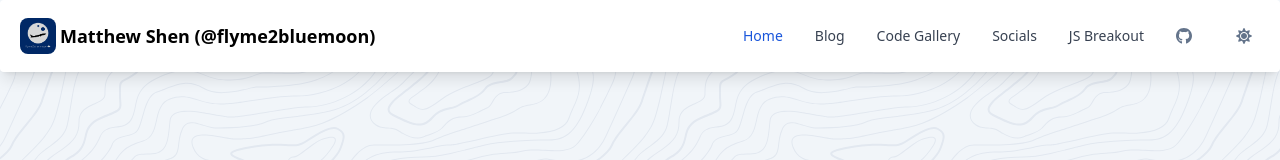
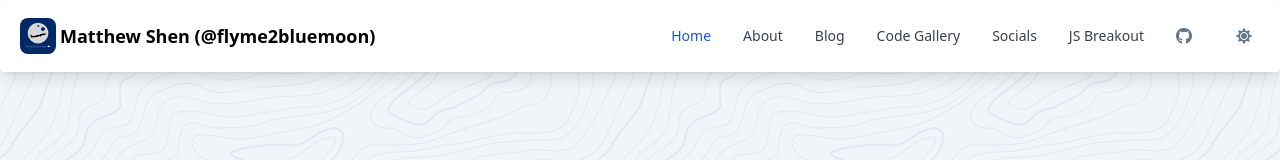
Before and after one commit to flyme2bluemoon/flyme2bluemoon.github.io, a React (Create React App) app: page / in a window 1280 px wide. Shown: the top 160 px of the page. Built offline with nearby package versions, Linux system fonts and the light colour scheme; no server answers.

Commit message:
update navbar

```diff
--- a/src/components/Navbar.tsx
+++ b/src/components/Navbar.tsx
@@ -23,6 +23,9 @@
             <ul className="flex flex-col mt-4 md:flex-row md:space-x-8 md:mt-0 md:text-sm md:font-medium">
               <li>
                 <a href="/#" className="block py-2 pr-4 pl-3 text-white bg-blue-700 rounded md:bg-transparent md:text-blue-700 md:p-0 dark:text-white" aria-current="page">Home</a>
+              </li>
+              <li>
+                <a href="/#about" className="block py-2 pr-4 pl-3 text-gray-700 border-b border-gray-100 hover:bg-gray-50 md:hover:bg-transparent md:border-0 md:hover:text-blue-700 md:p-0 dark:text-gray-400 md:dark:hover:text-white dark:hover:bg-gray-700 dark:hover:text-white md:dark:hover:bg-transparent dark:border-gray-700">About</a>
               </li>
               <li>
                 <a href="/#blog" className="block py-2 pr-4 pl-3 text-gray-700 border-b border-gray-100 hover:bg-gray-50 md:hover:bg-transparent md:border-0 md:hover:text-blue-700 md:p-0 dark:text-gray-400 md:dark:hover:text-white dark:hover:bg-gray-700 dark:hover:text-white md:dark:hover:bg-transparent dark:border-gray-700">Blog</a>
```
